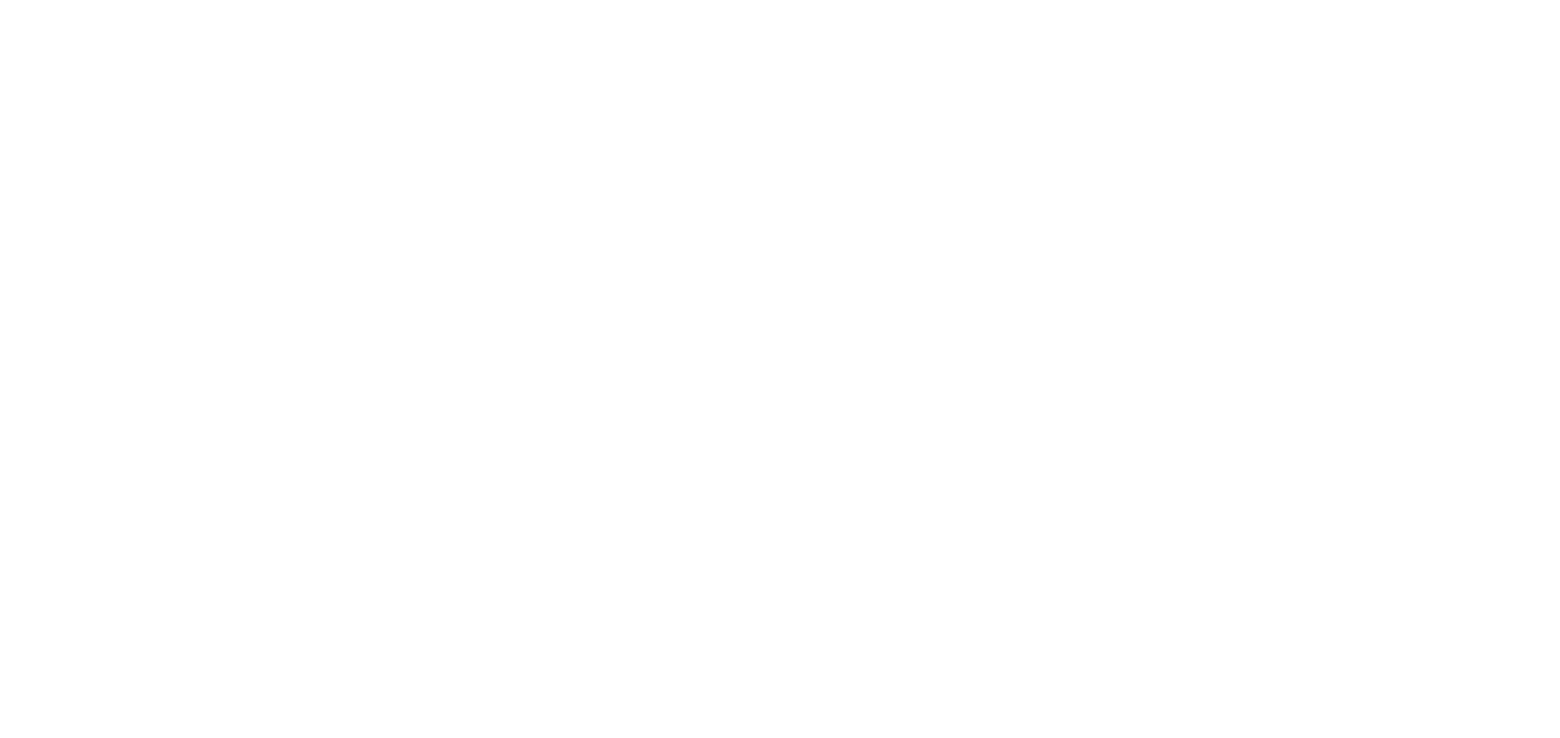
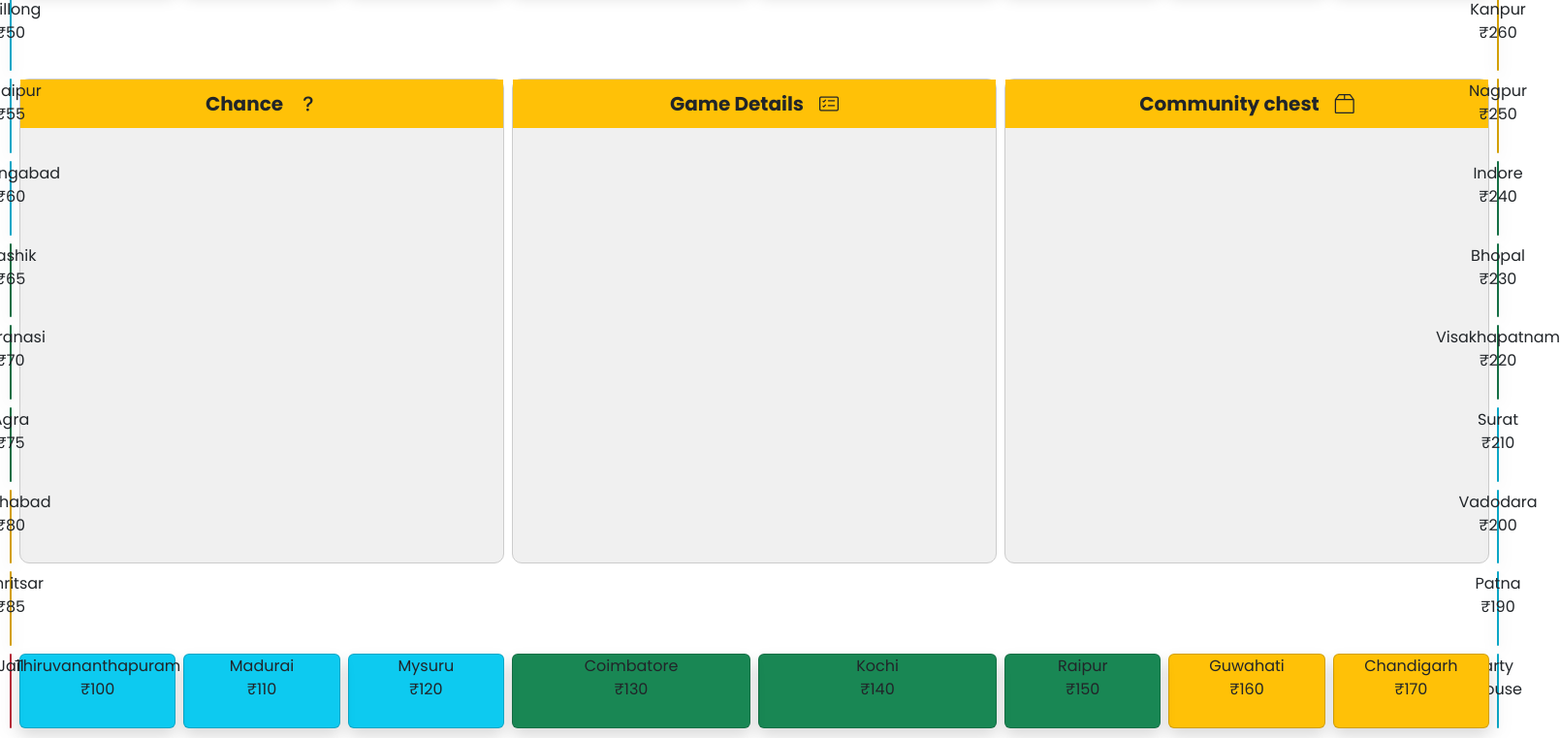
Before and after one commit to saicharan965/monopoly, an Angular app: page /game/1 in a window 1280 px wide. Before the commit this address led to /. Shown: the part 138-899 px from the top of the page at 97% size, 1609 px wide, since content can reach past the window. Before the commit the page ends 800 px from the top, so only its background shows below. Built offline with nearby package versions, Linux system fonts and the light colour scheme.

Commit message:
added game lobby component

```diff
--- a/src/app/app.routes.ts
+++ b/src/app/app.routes.ts
@@ -2,6 +2,17 @@
 
 export const routes: Routes = [
   {
-    path: '', loadComponent: () => import('./home/home.component').then(m => m.HomeComponent)
+    path: '',
+    loadComponent: () => import('./home/home.component').then(m => m.HomeComponent),
+    children: [
+      {
+        path: '',
+        loadComponent: () => import('./game-lobby/game-lobby.component').then(m => m.GameLobbyComponent),
+      },
+      {
+        path: 'game/:id',
+        loadComponent: () => import('./game-board/game-board.component').then(m => m.GameBoardComponent),
+      }
+    ]
   }
 ];
--- /dev/null
+++ b/src/app/game-board/game-board.component.html
@@ -0,0 +1,35 @@
+<div class="parent">
+  @for (property of properties; track $index) {
+  <div class="card shadow hover div{{property.id}}"
+    [ngClass]="property.type === 'Property' ? 'proprty-card':'utillity-card'" [ngClass]="{
+    'bg-danger' : property.color === PropertyColors.Red,
+    'bg-success' : property.color === PropertyColors.Green,
+    'bg-info' : property.color === PropertyColors.LightBlue,
+    'bg-warning' : property.color === PropertyColors.Yellow,
+  }">
+    <app-property-cell [property]="property"></app-property-cell>
+  </div>
+  }
+  <div class="community-chest div37 d-flex flex-row">
+    <span class="bg-warning community-chest-title-container">
+      <span class="fw-bold text-dark me-3">
+        Chance
+      </span>
+      <i class="bi bi-question-lg ms-0 text-dark"></i>
+    </span>
+  </div>
+  <div class="community-chest div38"> <span class="bg-warning community-chest-title-container">
+      <span class="fw-bold text-dark me-3">
+        Community chest
+      </span>
+      <i class="bi bi-box2 ms-0 text-dark"></i>
+    </span></div>
+  <div class="community-chest div39">
+    <span class="bg-warning community-chest-title-container">
+      <span class="fw-bold text-dark me-3">
+        Game Details
+      </span>
+      <i class="bi bi-card-checklist ms-0 text-dark"></i>
+    </span>
+  </div>
+</div>
--- /dev/null
+++ b/src/app/game-board/game-board.component.scss
@@ -0,0 +1,204 @@
+.parent {
+  margin: 10px;
+  display: grid;
+  grid-template-columns: repeat(10, 1fr);
+  grid-template-rows: repeat(10, 1fr);
+  gap: 8px;
+}
+
+.community-chest {
+  border-radius: 10px;
+  height: 500px;
+  width: 500px;
+  background-color: #f0f0f0;
+  border: 1px solid #ccc;
+  font-size: 14px;
+}
+
+.community-chest-title-container {
+  display: flex;
+  justify-content: center;
+  align-items: center;
+  height: 50px;
+  width: 100%;
+  background-color: #007bff;
+  color: white;
+  font-size: 20px;
+}
+
+.property-cell-container {
+  display: flex;
+  border-radius: 10px;
+  height: 75px;
+  width: 180px;
+  justify-content: center;
+  align-items: center;
+  background-color: #f0f0f0;
+  border: 1px solid #ccc;
+  font-size: 14px;
+  cursor: pointer;
+  transition: height 1s;
+  transition: width 1s;
+}
+
+.card.hover:hover {
+  transform: scale(1.05);
+  box-shadow: 0 4px 10px rgba(0, 0, 0, 0.2);
+  transition: transform 0.2s ease;
+}
+
+.card.hover {
+  transition: all 0.3s ease;
+  cursor: pointer;
+}
+
+.div11 {
+  grid-column-start: 10;
+  grid-row-start: 2;
+}
+
+.div12 {
+  grid-column-start: 10;
+  grid-row-start: 3;
+}
+
+.div13 {
+  grid-column-start: 10;
+  grid-row-start: 4;
+}
+
+.div14 {
+  grid-column-start: 10;
+  grid-row-start: 5;
+}
+
+.div15 {
+  grid-column-start: 10;
+  grid-row-start: 6;
+}
+
+.div16 {
+  grid-column-start: 10;
+  grid-row-start: 7;
+}
+
+.div17 {
+  grid-column-start: 10;
+  grid-row-start: 8;
+}
+
+.div18 {
+  grid-column-start: 10;
+  grid-row-start: 9;
+}
+
+.div19 {
+  grid-column-start: 10;
+  grid-row-start: 10;
+}
+
+.div20 {
+  grid-column-start: 9;
+  grid-row-start: 10;
+}
+
+.div21 {
+  grid-column-start: 8;
+  grid-row-start: 10;
+}
+
+.div22 {
+  grid-column-start: 7;
+  grid-row-start: 10;
+}
+
+.div23 {
+  grid-column-start: 6;
+  grid-row-start: 10;
+}
+
+.div24 {
+  grid-column-start: 5;
+  grid-row-start: 10;
+}
+
+.div25 {
+  grid-column-start: 4;
+  grid-row-start: 10;
+}
+
+.div26 {
+  grid-column-start: 3;
+  grid-row-start: 10;
+}
+
+.div27 {
+  grid-column-start: 2;
+  grid-row-start: 10;
+}
+
+.div28 {
+  grid-column-start: 1;
+  grid-row-start: 10;
+}
+
+.div29 {
+  grid-column-start: 1;
+  grid-row-start: 9;
+}
+
+.div30 {
+  grid-column-start: 1;
+  grid-row-start: 8;
+}
+
+.div31 {
+  grid-column-start: 1;
+  grid-row-start: 7;
+}
+
+.div32 {
+  grid-column-start: 1;
+  grid-row-start: 6;
+}
+
+.div33 {
+  grid-column-start: 1;
+  grid-row-start: 5;
+}
+
+.div34 {
+  grid-column-start: 1;
+  grid-row-start: 4;
+}
+
+.div35 {
+  grid-column-start: 1;
+  grid-row-start: 3;
+}
+
+.div36 {
+  grid-column-start: 1;
+  grid-row-start: 2;
+}
+
+.div37 {
+  grid-column: span 3 / span 3;
+  grid-row: span 6 / span 6;
+  grid-column-start: 2;
+  grid-row-start: 3;
+}
+
+.div38 {
+  grid-column: span 3 / span 3;
+  grid-row: span 6 / span 6;
+  grid-column-start: 7;
+  grid-row-start: 3;
+}
+
+.div39 {
+  grid-column: span 2 / span 2;
+  grid-row: span 6 / span 6;
+  grid-column-start: 5;
+  grid-row-start: 3;
+}
--- /dev/null
+++ b/src/app/game-board/game-board.component.ts
@@ -0,0 +1,28 @@
+import { Component, inject, OnDestroy, OnInit } from '@angular/core';
+import { Subject, takeUntil } from 'rxjs';
+import { PropertyColors, PropertyCell } from '../models/game-board.models';
+import { GameService } from '../services/game.service';
+import { CommonModule } from '@angular/common';
+import { PropertyCellComponent } from '../property-cell/property-cell.component';
+
+@Component({
+  selector: 'app-game-board',
+  standalone: true,
+  imports: [CommonModule, PropertyCellComponent],
+  templateUrl: './game-board.component.html',
+  styleUrl: './game-board.component.scss'
+})
+export class GameBoardComponent implements OnInit, OnDestroy {
+  protected PropertyColors = PropertyColors;
+  #gameService = inject(GameService);
+  protected properties: PropertyCell[] = [];
+  #unsubscribe$: Subject<void> = new Subject<void>();
+  public ngOnInit() {
+    this.#gameService.getProperties().pipe(takeUntil(this.#unsubscribe$)).subscribe(properties => this.properties = properties);
+  }
+
+  public ngOnDestroy() {
+    this.#unsubscribe$.next()
+    this.#unsubscribe$.complete()
+  }
+}
--- a/src/app/home/home.component.html
+++ b/src/app/home/home.component.html
@@ -1,35 +1,9 @@
-<div class="parent">
-  @for (property of properties; track $index) {
-  <div class="card shadow hover div{{property.id}}"
-    [ngClass]="property.type === 'Property' ? 'proprty-card':'utillity-card'" [ngClass]="{
-    'bg-danger' : property.color === PropertyColors.Red,
-    'bg-success' : property.color === PropertyColors.Green,
-    'bg-info' : property.color === PropertyColors.LightBlue,
-    'bg-warning' : property.color === PropertyColors.Yellow,
-  }">
-    <app-property-cell [property]="property"></app-property-cell>
-  </div>
-  }
-  <div class="community-chest div37 d-flex flex-row">
-    <span class="bg-warning community-chest-title-container">
-      <span class="fw-bold text-dark me-3">
-        Chance
-      </span>
-      <i class="bi bi-question-lg ms-0 text-dark"></i>
+<nav class="navbar bg-info">
+  <div class="container-fluid">
+    <span class="badge cursor-pointer text-dark" routerLink="/">Monopoly</span>
+    <span class="d-flex justify-content-end align-items-center">
+      <i class="bi bi-three-dots-vertical" data-bs-toggle="dropdown"></i>
     </span>
   </div>
-  <div class="community-chest div38"> <span class="bg-warning community-chest-title-container">
-      <span class="fw-bold text-dark me-3">
-        Community chest
-      </span>
-      <i class="bi bi-box2 ms-0 text-dark"></i>
-    </span></div>
-  <div class="community-chest div39">
-    <span class="bg-warning community-chest-title-container">
-      <span class="fw-bold text-dark me-3">
-       Game Details
-      </span>
-      <i class="bi bi-card-checklist ms-0 text-dark"></i>
-    </span>
-  </div>
-</div>
+</nav>
+<router-outlet></router-outlet>
--- a/src/app/home/home.component.ts
+++ b/src/app/home/home.component.ts
@@ -1,26 +1,22 @@
 import { Component, inject, OnDestroy, OnInit } from '@angular/core';
 import { PropertyCell, PropertyColors } from '../models/game-board.models';
 import { GameService } from '../services/game.service';
-import { CommonModule } from '@angular/common';
 import { Subject, takeUntil } from 'rxjs';
-import { PropertyCellComponent } from '../property-cell/property-cell.component';
+import { RouterOutlet } from '@angular/router';
 
 @Component({
   selector: 'app-home',
   standalone: true,
-  imports: [CommonModule, PropertyCellComponent],
+  imports: [RouterOutlet],
   templateUrl: './home.component.html',
   styleUrl: './home.component.scss'
 })
 export class HomeComponent implements OnInit, OnDestroy {
-  protected PropertyColors = PropertyColors;
   #gameService = inject(GameService);
-  protected properties: PropertyCell[] = [];
   #unsubscribe$: Subject<void> = new Subject<void>();
   public ngOnInit() {
-    this.#gameService.getProperties().pipe(takeUntil(this.#unsubscribe$)).subscribe(properties => this.properties = properties);
+
   }
-
   public ngOnDestroy() {
     this.#unsubscribe$.next()
     this.#unsubscribe$.complete()
```
Also changed, not shown: src/app/game-lobby/game-lobby.component.ts (added, +12 -0 lines), src/app/game-lobby/game-lobby.component.html (added), src/app/game-lobby/game-lobby.component.scss (added).
